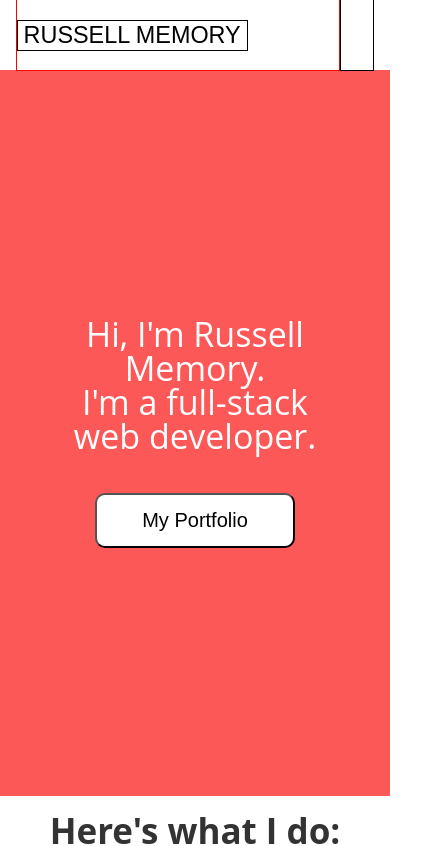
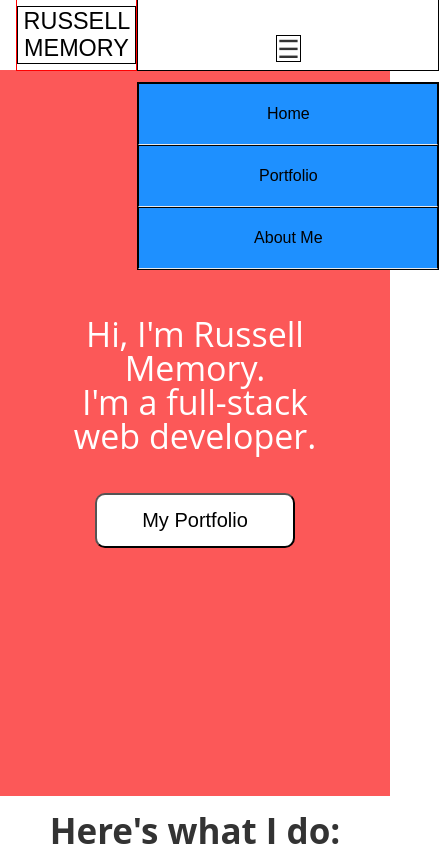
Before and after one commit to ETS-ReactNative4/portfolio-5, a React (Create React App) app: page / in a window 390 px wide. Shown: the top 846 px of the page, 439 px wide, since content can reach past the window. Built offline with nearby package versions, Linux system fonts and the light colour scheme.

Commit message:
working on hamburger menu

```diff
--- a/src/components/Header/Header.js
+++ b/src/components/Header/Header.js
@@ -10,24 +10,19 @@ export default function Header(props){
     return(
         <div id="header">
 
-            {/* <div class="header">
-                <div class="header-left">
-                    <Link to="/"><button>RUSSELL MEMORY</button></Link>
-                </div>
-            </div> */}
-
             <div id="header-left">
                 <Link to="/"><button>RUSSELL MEMORY</button></Link>
             </div>
 
-            {/* <div id="header"></div> */}
+            <div id="header-right">
+                <label for="toggle">&#9776;</label>
+                <input type="checkbox" id="toggle"/>
 
-
-
-            <div class="cell" id="header-right">
-                <div class="cell" id="header-home"><Link to="/"><button>Home</button></Link></div>
-                <div class="cell" id="header-portfolio"><Link to="/portfolio"><button>Portfolio</button></Link></div>
-                <div class="cell" id="header-about"><Link to="/about"><button>About Me</button></Link></div>
+                <div class="menu">
+                    <div id="header-home"><Link to="/"><button>Home</button></Link></div>
+                    <div id="header-portfolio"><Link to="/portfolio"><button>Portfolio</button></Link></div>
+                    <div id="header-about"><Link to="/about"><button>About Me</button></Link></div>
+                </div>
             </div>
 
         </div>
--- a/src/components/Header/header.css
+++ b/src/components/Header/header.css
@@ -65,6 +65,18 @@
   cursor: pointer;
 }
 
+label{
+  display: none;
+}
+
+#toggle{
+  display: none;
+}
+
+#toggle:checked + .menu{
+  display: block;
+}
+
 @media (max-width: 650px) {
   .cell{
     display: none;
@@ -87,7 +99,40 @@
   }
 
   #header-right{
-    width: 40px;
+    /* width: 40px; */
 
   }
+
+  .menu{
+    width: 40px;
+  }
 }
+
+@media(max-width : 700px){
+  label{
+    border: solid black 1px;
+    display: block;
+    margin-top: 35px;
+    font-size: 25px;
+    cursor: pointer;
+  }
+
+  #header-right{
+    border: solid black 1px;
+    flex-direction: column;
+  }
+
+  .menu{
+    border: solid black 1px;
+    margin-top: 20px;
+    background-color: dodgerblue;
+    width: 300px;
+    text-align: center;
+  }
+
+  .menu div{
+    border: solid black 1px;
+    padding: 20px;
+    border-bottom: 1px solid #EAEAEB;
+  }
+}
```
